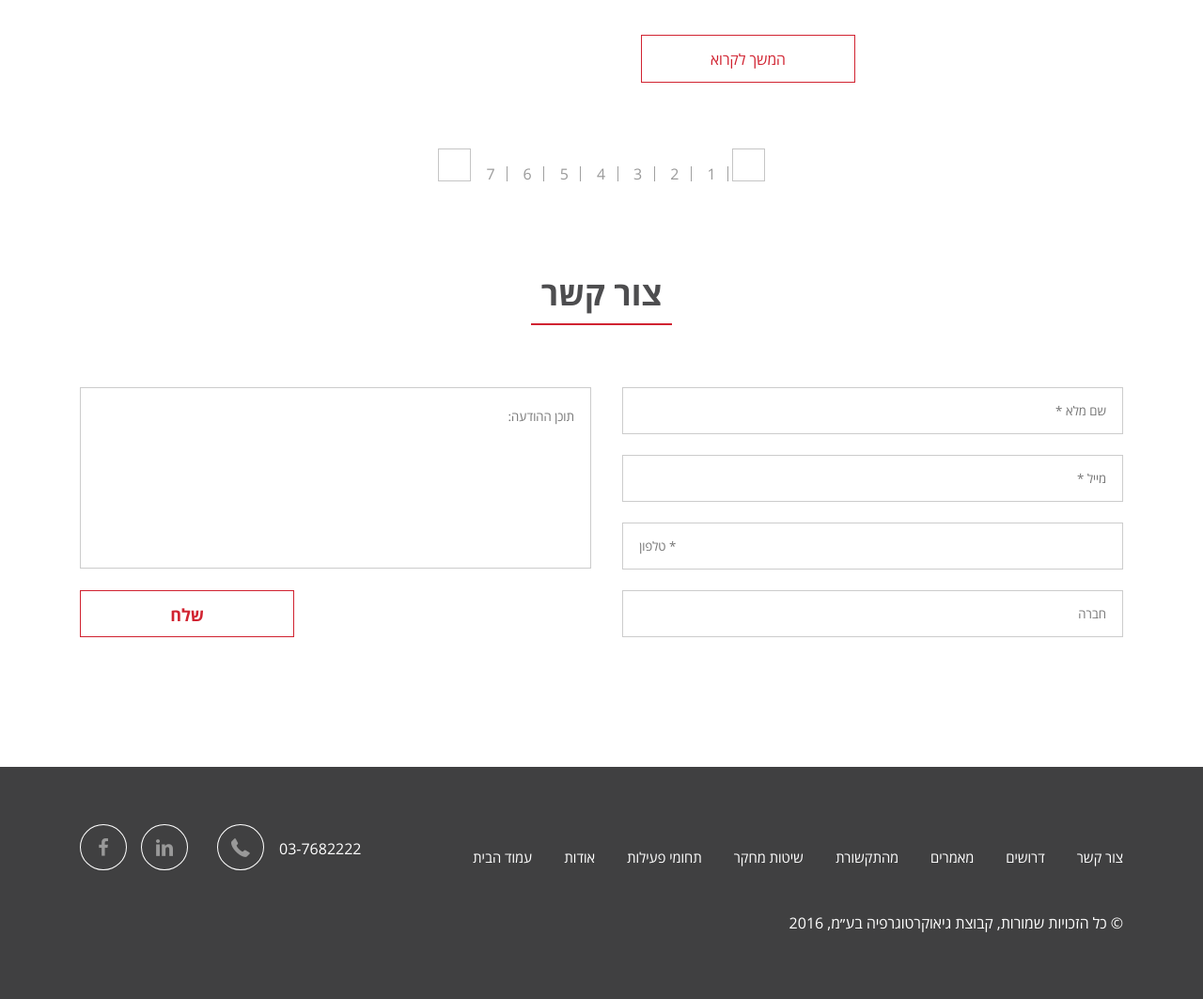
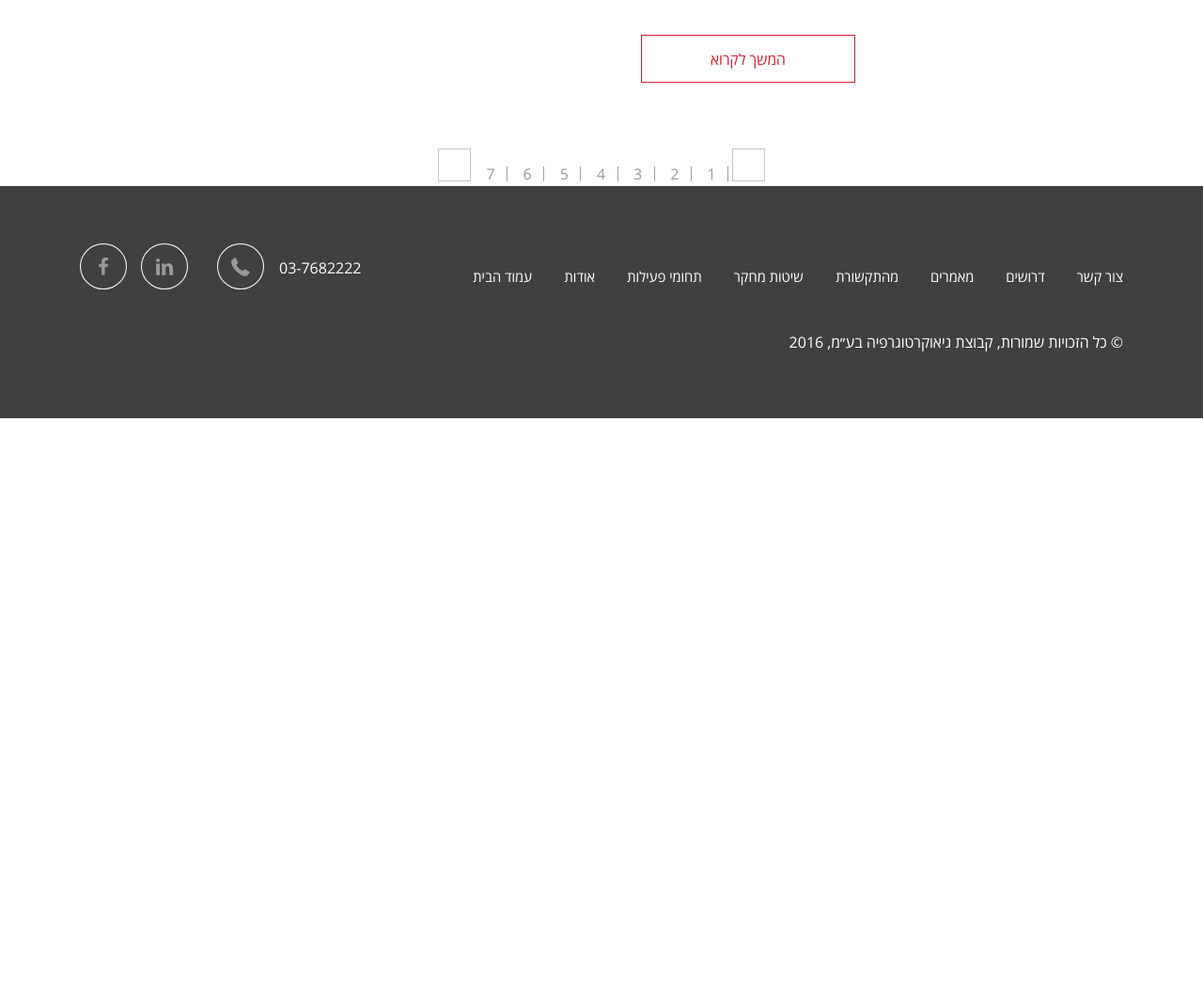
Before and after one commit to ufonaft12/geo, a PHP site: page /blog.php in a window 1280 px wide. Shown: the part 1288-2351 px from the top of the page at 94% size. After the commit the page ends 1733 px from the top, so only its background shows below. Run offline with PHP 8.4, Linux system fonts and the light colour scheme; some web fonts are replaced.

Commit message:
Codding add blog-post.php

```diff
--- a/about.php
+++ b/about.php
@@ -22,7 +22,7 @@
 		<link rel="stylesheet" href="css/about.css">
 	</head>
 
-	<body class="rtl home about-page">
+	<body class="rtl about-page">
 		<header class="container-fluid">
 			<div class="row">
 				<div class="container">
--- a/about2.php
+++ b/about2.php
@@ -192,6 +192,10 @@
 	<section class="page-slider">
 		<div class="container">
 			<div class="row">
+				<div class="col-md-6"><div class="page-slider-next">1</div></div>
+				<div class="col-md-6"><div class="page-slider-prev">2</div></div>
+			</div>
+			<div class="row">
 				<div class="page-slider-box owl-carousel">
 
 					<div class="page-slider-box_item">
--- a/blog.php
+++ b/blog.php
@@ -221,43 +221,6 @@
     </div>
 </section>
 
-<section class="form container">
-    <div class="row">
-        <div class="col-md-12">
-            <h2>צור קשר</h2>
-            <form action="/#wpcf7-f549-o1" method="post" class="wpcf7-form" novalidate="novalidate">
-
-                <p>
-								<span class="wpcf7-form-control-wrap your-name">
-									<input name="your-name" value="" size="40" class="wpcf7-form-control wpcf7-text wpcf7-validates-as-required" aria-required="true" aria-invalid="false" placeholder="שם מלא *" type="text">
-								</span>
-
-                    <span class="wpcf7-form-control-wrap your-email">
-									<input name="your-email" value="" size="40" class="wpcf7-form-control wpcf7-text wpcf7-email wpcf7-validates-as-email" aria-invalid="false" placeholder="מייל *" type="email">
-								</span>
-
-                    <span class="wpcf7-form-control-wrap tel-928">
-									<input name="tel-928" value="" size="40" class="wpcf7-form-control wpcf7-text wpcf7-tel wpcf7-validates-as-tel" aria-invalid="false" placeholder="טלפון *" type="tel">
-								</span>
-
-                    <span class="wpcf7-form-control-wrap text-893">
-									<input name="text-893" value="" size="40" class="wpcf7-form-control wpcf7-text" aria-invalid="false" placeholder="חברה" type="text">
-								</span>
-
-                    <span class="wpcf7-form-control-wrap your-message">
-									<textarea name="your-message" cols="40" rows="10" class="wpcf7-form-control wpcf7-textarea" aria-invalid="false" placeholder="תוכן ההודעה:"></textarea>
-								</span>
-                </p>
-
-                <p>
-                    <input value="שלח" class="wpcf7-form-control wpcf7-submit" type="submit">
-                    <span class="ajax-loader"></span>
-                </p>
-
-            </form>
-        </div>
-    </div>
-</section>
 
 <footer class="container-fluid">
     <div class="row">
--- a/js/main.js
+++ b/js/main.js
@@ -67,7 +67,7 @@ jQuery(document).ready(function($){
             1000:{
                 items:3,
                 nav:true,
-                loop:false
+                loop:true
             }
         }
     });
@@ -76,7 +76,8 @@ jQuery(document).ready(function($){
     $(".page-slider-box").owlCarousel({
         //loop:true,
         responsive:true,
-      //  navText : ["",""],
+        navText : ["",""],
+        nav:false,
         rtl:true,
         margin:10,
         responsive:{
@@ -86,15 +87,26 @@ jQuery(document).ready(function($){
             },
             600:{
                 items:1,
-                nav:false
+                nav:true
             },
             1000:{
                 items:4,
                 nav:true,
-                loop:false
+                loop:true
             }
         }
     });
+
+    var pageslider = $('.page-slider-box');
+    $(".page-slider-next").click(function(){
+            pageslider.trigger("next.owl.carousel");
+        });
+        $(".page-slider-prev").click(function(){
+            pageslider.trigger("prev.owl.carousel");
+    });
+    if ( $('.owl-item.active').index() === $('.owl-item').length - 1 ) {
+        it.carousel.trigger('to.owl.carousel', [0, 200]);
+    }
 
     $(window).scroll(function(){
         if ($(window).scrollTop() < 50) {
```
